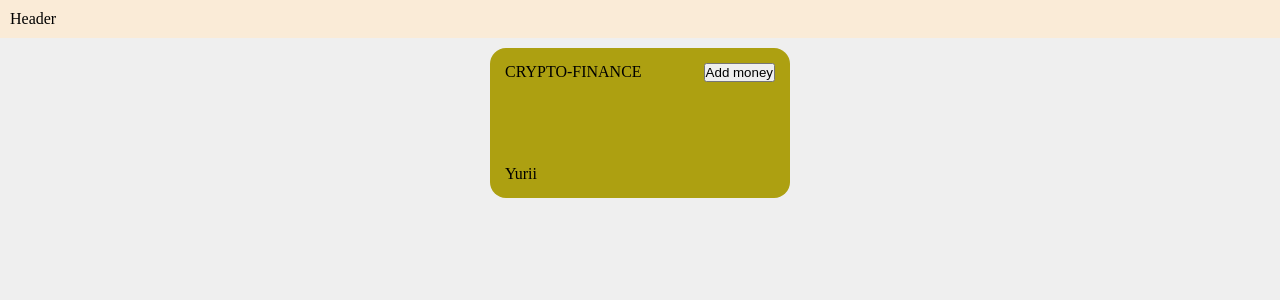
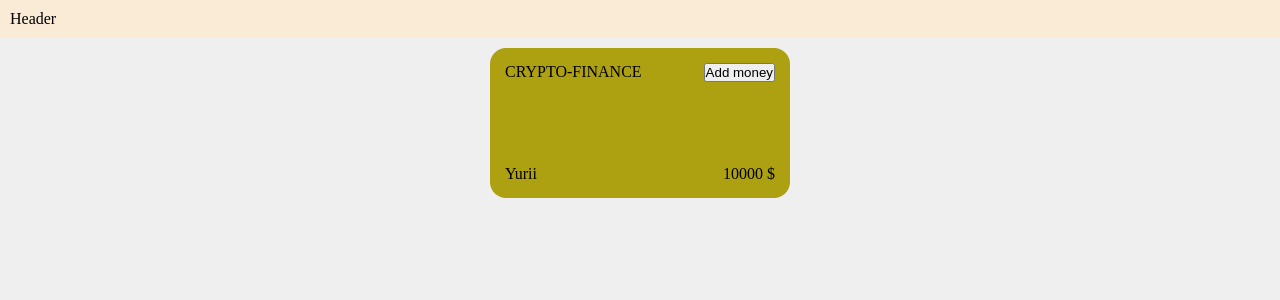
Before and after one commit to yuronn5/crypto, a React (Vite) app: page / in a window 1280 px wide. Shown: the top 300 px of the page. Built offline with nearby package versions, Linux system fonts and the light colour scheme.

Commit message:
use state

```diff
--- a/src/App.jsx
+++ b/src/App.jsx
@@ -1,13 +1,15 @@
 import Header from './components/Header/Header.jsx'
 import Main from './pages/Main/Main.jsx'
+import { useState } from 'react'
 
 
 function App() {
+  const [balance, setBalance] = useState(10000);
 
   return (
     <div>
       <Header />
-      <Main />
+      <Main balance={balance} setBalance={setBalance} />
     </div>
   )
 }
--- a/src/components/Card/Card.jsx
+++ b/src/components/Card/Card.jsx
@@ -2,14 +2,14 @@
 import React from 'react'
 import './styles.css'
 
-const Card = () => {
+const Card = ( {balance, setBalance} ) => {
   return (
     <div className="card">
       <div className="card-block">
         <p>CRYPTO-FINANCE</p>
         <button
           onMouseEnter={() => console.log("---enter")}
-        //   onClick={setBalance}
+          onClick={() => setBalance(balance = balance + 100)}
         >
           Add money
         </button>
@@ -17,7 +17,7 @@ const Card = () => {
 
       <div className="card-block">
         <p>Yurii</p>
-        {/* <p>{balance} $</p> */}
+        <p>{balance} $</p>
       </div>
     </div>
   )
--- a/src/pages/Main/Main.jsx
+++ b/src/pages/Main/Main.jsx
@@ -3,11 +3,11 @@ import React from 'react'
 import styles from './styles.module.css'
 import Card from '../../components/Card/Card.jsx'
 
-const Main = () => {
+const Main = ( {balance, setBalance} ) => {
   return (
     <main className={styles.main}>
 
-      <Card />
+      <Card balance={balance} setBalance={setBalance} />
     </main>
   )
 }
```
